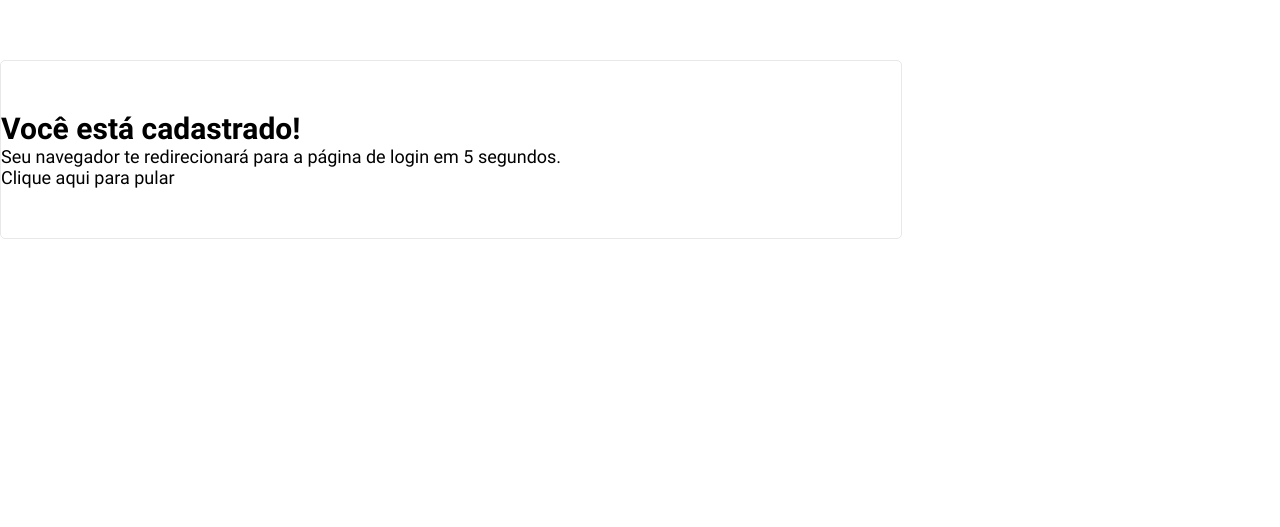
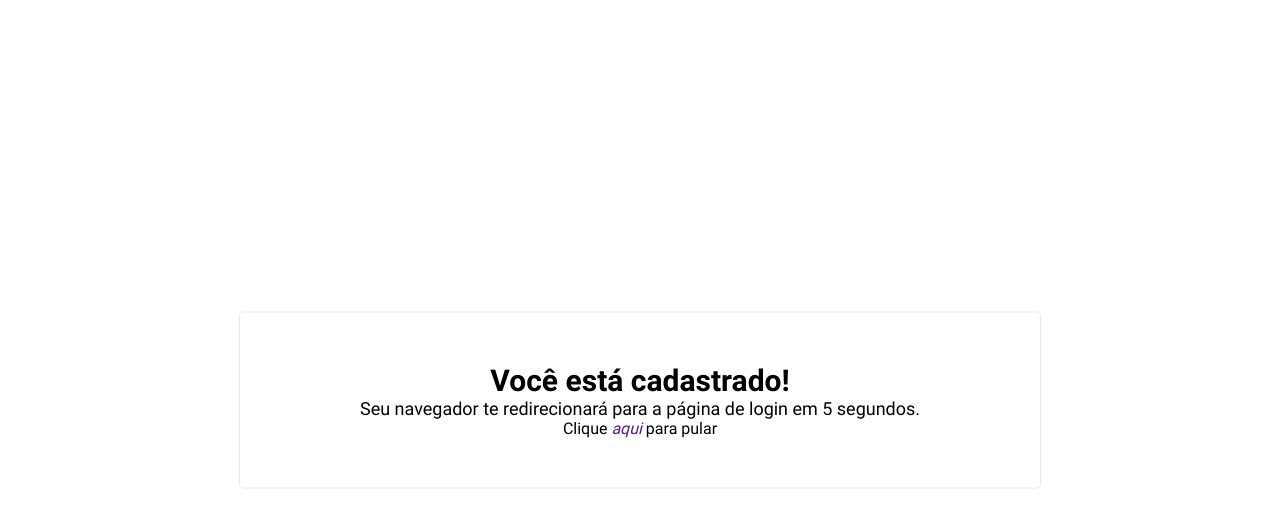
Before and after one commit to ArisCodeOFC/Food4FITWeb, a PHP site: page /view/modal-confirmacao-usuario.php in a window 1280 px wide. Shown: the top 527 px of the page. Run offline with PHP 8.4, Linux system fonts and the light colour scheme.

Commit message:
Ajuste na modal

```diff
--- a/assets/css/cadastro-usuario.css
+++ b/assets/css/cadastro-usuario.css
@@ -20,18 +20,20 @@
     margin-bottom: 15px;
 }
 
-.texto{
-    font-size: 18px;
-    font-family: "Roboto Regular";
-}
-
 #modal-conf{
     width: 100%;
-    max-width: 900px;
+    max-width: 800px;
     height: auto;
-    display: inline-block;
+    position: absolute;
+    top: 50%;
+    left: 50%;
+    transform: translate(-50%,-50%);
     padding-top: 50px;
     padding-bottom: 50px;
+    display: flex;
+    flex-direction: column;
+    justify-content: center;
+    align-items: center;
     border: 1px solid #E8E8E8;
     font-family: "Roboto Regular";
     border-radius: 5px;
--- a/view/modal-confirmacao-usuario.php
+++ b/view/modal-confirmacao-usuario.php
@@ -11,10 +11,17 @@
 	<script src="assets/js/scripts.js"></script>
 </head>
 <body>
-	<div id="modal-conf" class="margin-top-60px width-small margin-left-auto margin-right-auto">
-        <span class="frase-maior width-small margin-left-auto margin-right-auto">Você está cadastrado!<br> </span>
+	<div id="modal-conf">
+
+        <h2 class="frase-maior">Você está cadastrado!</h2>
+        <p class="texto-modal margin-left-auto margin-right-auto">Seu navegador te redirecionará para a página de login em 5 segundos.</p>
+        <span class="margin-left-auto margin-right-auto">Clique <a href=""><em>aqui</em></a> para pular</span>
+
+<!--
+        <span class="frase-maior">Você está cadastrado!<br> </span>
         <span class="texto-modal width-small margin-left-auto margin-right-auto">Seu navegador te redirecionará para a página de login em 5 segundos.<br> </span>
         <span class="texto-modal width-small margin-left-auto margin-right-auto">Clique aqui para pular<br></span>
+-->
     </div>
 </body>
 </html>
```
